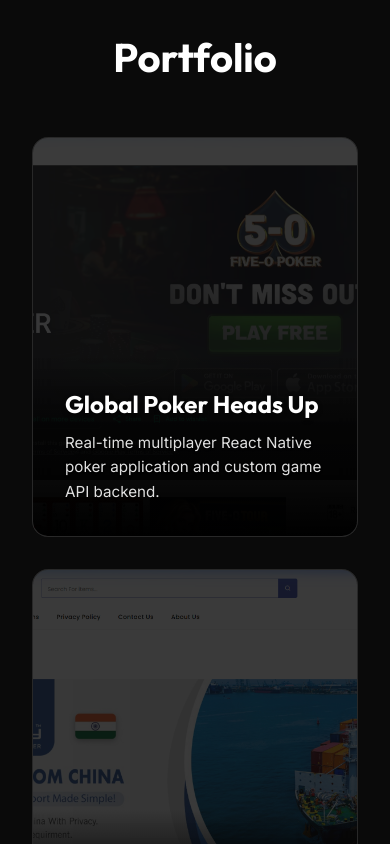
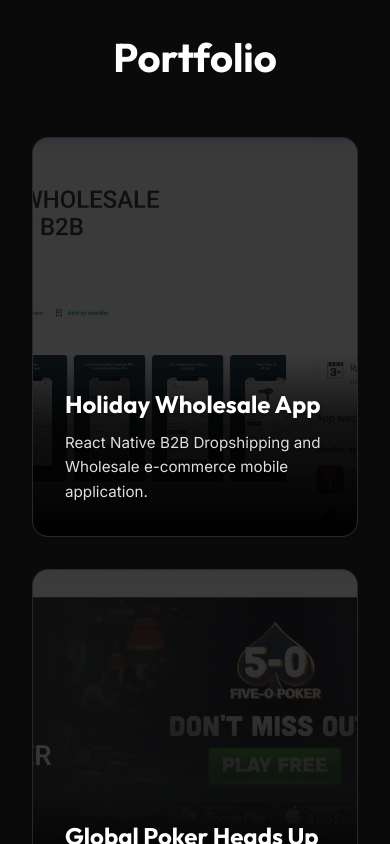
Before and after one commit to rajnig103/rajniportfolio, a React (Vite) app: page / in a window 390 px wide. Shown: the part 6040-6884 px from the top of the page. Built offline with nearby package versions, Linux system fonts and the light colour scheme.

Commit message:
I have added your Holiday Wholesale App to your portfolio, showcasing your mobile development expertise.

```diff
--- a/src/components/Portfolio.jsx
+++ b/src/components/Portfolio.jsx
@@ -3,6 +3,12 @@
 
 const Portfolio = () => {
     const projects = [
+        {
+            title: 'Holiday Wholesale App',
+            desc: 'React Native B2B Dropshipping and Wholesale e-commerce mobile application.',
+            img: '/assets/holiday_app.png',
+            link: 'https://play.google.com/store/apps/details?id=com.holiday.ecommerce'
+        },
         {
             title: 'Global Poker Heads Up',
             desc: 'Real-time multiplayer React Native poker application and custom game API backend.',
```
Also changed, not shown: public/assets/holiday_app.png (added).
